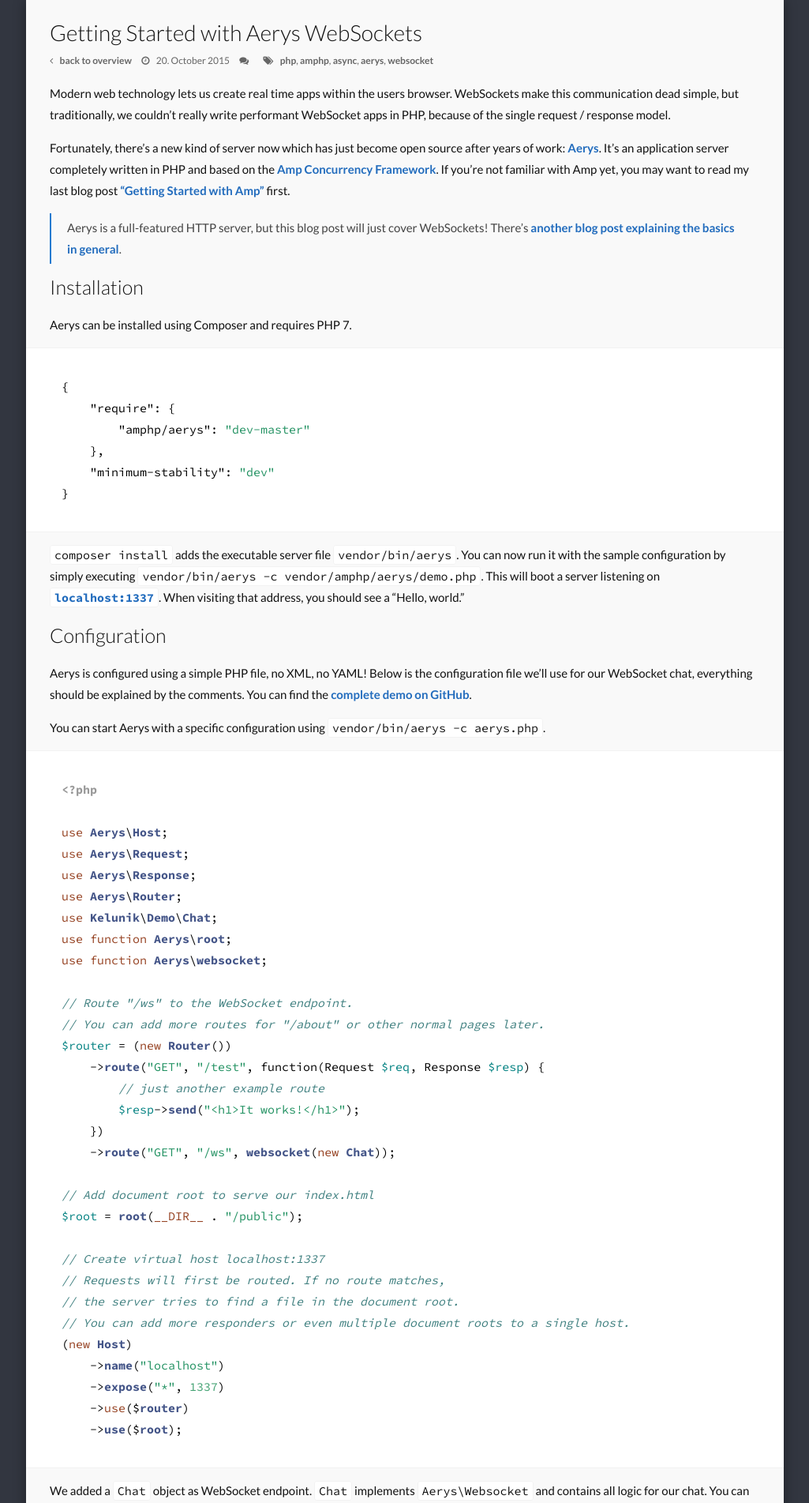
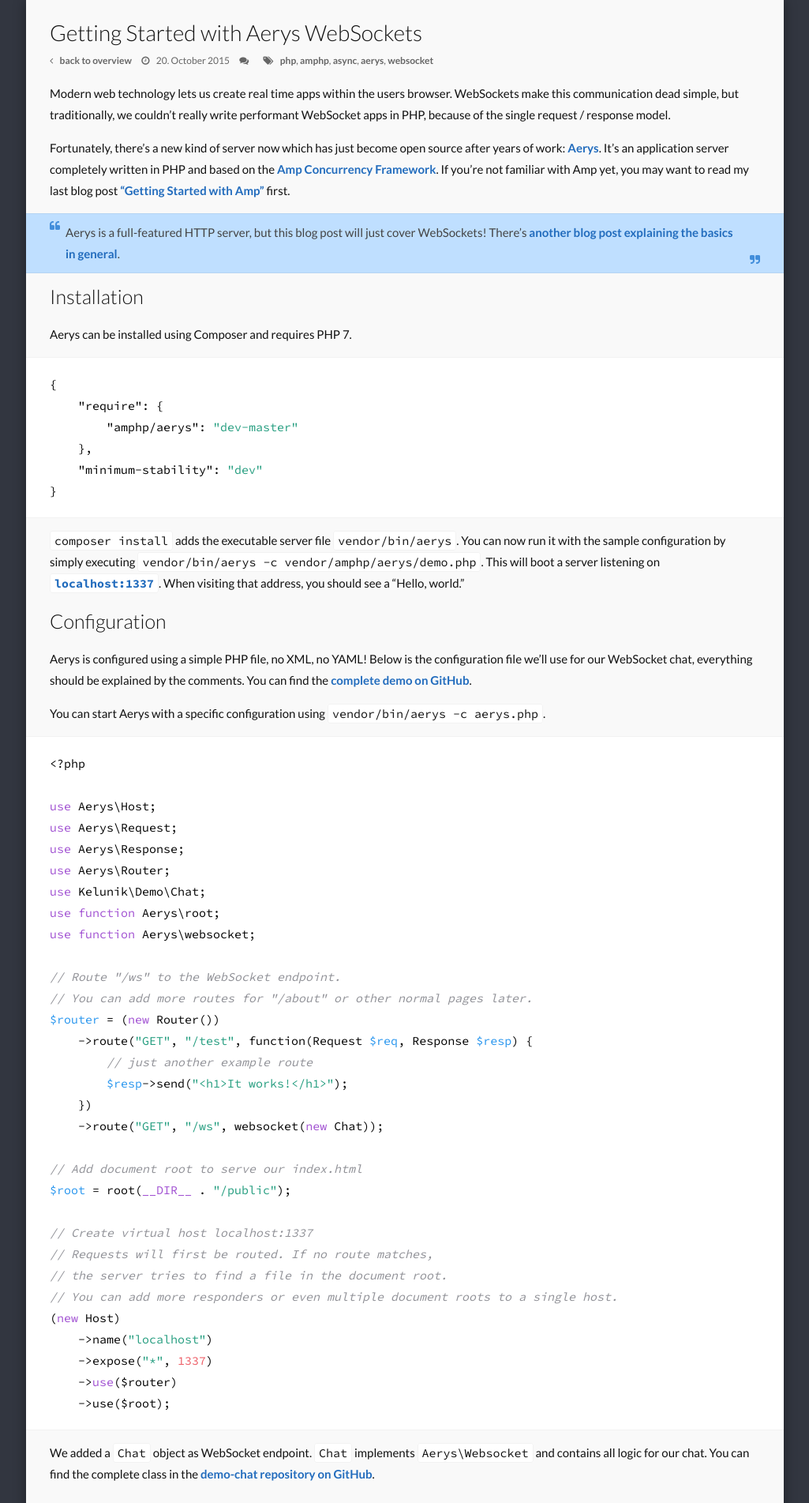
Before and after one commit to kelunik/kelunik.github.io, a Jekyll site: the page built from _posts/2015-10-20-getting-started-with-aerys-websockets.md, in a window 1280 px wide. Shown: the top 1903 px of the page at 79% size, without its empty margins (127-1152 px from the left). Built offline with Jekyll 4.4.1, drawn with Linux system fonts in a browser that asks for light colours; nearby versions of some CDN libraries; comment, search, counter and statistics services are not loaded.

Commit message:
Update design and color scheme

```diff
--- a/_layouts/default.html
+++ b/_layouts/default.html
@@ -15,9 +15,9 @@
 	<meta name="viewport" content="width=device-width, initial-scale=1.0, user-scalable=no" />
 
 	<link rel="stylesheet" href="//cdnjs.cloudflare.com/ajax/libs/font-awesome/4.4.0/css/font-awesome.min.css" />
-	<link rel="stylesheet" href="//cdnjs.cloudflare.com/ajax/libs/highlight.js/8.7/styles/docco.min.css" />
 	<link rel="stylesheet" href="//fonts.googleapis.com/css?family=Lato:300,400,700,900|Source+Code+Pro:300,400,700" />
 	<link rel="stylesheet" href="/css/screen.css" />
+	<link rel="stylesheet" href="/css/hljs.css" />
 
 	<link rel="alternate" type="application/rss+xml" href="/rss.xml" />
 
--- a/_layouts/post.html
+++ b/_layouts/post.html
@@ -40,9 +40,9 @@
 	<meta name="viewport" content="width=device-width, initial-scale=1.0, user-scalable=no" />
 
 	<link rel="stylesheet" href="//cdnjs.cloudflare.com/ajax/libs/font-awesome/4.4.0/css/font-awesome.min.css" />
-	<link rel="stylesheet" href="//cdnjs.cloudflare.com/ajax/libs/highlight.js/8.7/styles/docco.min.css" />
 	<link rel="stylesheet" href="//fonts.googleapis.com/css?family=Lato:300,400,700,900|Source+Code+Pro:300,400,700" />
 	<link rel="stylesheet" href="/css/screen.css" />
+    <link rel="stylesheet" href="/css/hljs.css" />
 
 	<link rel="alternate" type="application/rss+xml" href="/rss.xml" />
 
--- a/_layouts/tags.html
+++ b/_layouts/tags.html
@@ -15,9 +15,9 @@
 	<meta name="viewport" content="width=device-width, initial-scale=1.0, user-scalable=no" />
 
 	<link rel="stylesheet" href="//cdnjs.cloudflare.com/ajax/libs/font-awesome/4.4.0/css/font-awesome.min.css" />
-	<link rel="stylesheet" href="//cdnjs.cloudflare.com/ajax/libs/highlight.js/8.7/styles/docco.min.css" />
 	<link rel="stylesheet" href="//fonts.googleapis.com/css?family=Lato:300,400,700,900|Source+Code+Pro:300,400,700" />
 	<link rel="stylesheet" href="/css/screen.css" />
+	<link rel="stylesheet" href="/css/hljs.css" />
 
 	<link rel="alternate" type="application/rss+xml" href="/rss.xml" />
 
--- /dev/null
+++ b/css/hljs.css
@@ -0,0 +1,120 @@
+.hljs {
+    display: block;
+    overflow-x: auto;
+    color: #000;
+	background-color: transparent;
+	padding: 0;
+	margin: 0;
+	-webkit-text-size-adjust: none;
+}
+
+.hljs-comment,
+.diff .hljs-header {
+    color: #909197;
+    font-style: italic;
+}
+
+.hljs-keyword,
+.assignment,
+.hljs-literal,
+.css .rule .hljs-keyword,
+.hljs-winutils,
+.javascript .hljs-title,
+.lisp .hljs-title,
+.hljs-subst {
+    color: #a151d2;
+}
+
+.hljs-number,
+.hljs-hexcolor {
+    color: #ed5c65;
+}
+
+.hljs-string,
+.hljs-tag .hljs-value,
+.hljs-doctag,
+.tex .hljs-formula,
+.hljs-name {
+    color: #249d7f;
+}
+
+.hljs-params {
+    color: #2795ee;
+}
+
+.javascript .hljs-title,
+.lisp .hljs-title,
+.hljs-subst {
+    font-weight: normal;
+}
+
+.hljs-class .hljs-title,
+.haskell .hljs-label,
+.tex .hljs-command {
+    color: #458;
+    font-weight: bold;
+}
+
+.hljs-tag,
+.hljs-tag .hljs-title,
+.hljs-rule .hljs-property,
+.django .hljs-tag .hljs-keyword {
+    color: #2795ee;
+    font-weight: normal;
+}
+
+.hljs-attribute,
+.hljs-variable,
+.instancevar,
+.lisp .hljs-body {
+    color: #2795ee;
+}
+
+.hljs-regexp {
+    color: #b68;
+}
+
+.hljs-class {
+    color: #333;
+    font-weight: bold;
+}
+
+.hljs-symbol,
+.ruby .hljs-symbol .hljs-string,
+.ruby .hljs-symbol .hljs-keyword,
+.ruby .hljs-symbol .keymethods,
+.lisp .hljs-keyword,
+.tex .hljs-special,
+.input_number {
+    color: #990073;
+}
+
+.hljs-preprocessor,
+.hljs-pragma,
+.hljs-pi,
+.hljs-doctype,
+.hljs-shebang,
+.hljs-cdata {
+    color: #999;
+    font-weight: bold;
+}
+
+.hljs-deletion {
+    background: #fdd;
+}
+
+.hljs-addition {
+    background: #dfd;
+}
+
+.diff .hljs-change {
+    background: #0086b3;
+}
+
+.hljs-chunk {
+    color: #aaa;
+}
+
+.tex .hljs-formula {
+    opacity: .5;
+}
--- a/css/screen.css
+++ b/css/screen.css
@@ -11,13 +11,15 @@
 a { text-decoration: none; color: #226cbd; font-weight: bold; }
 a:hover { text-decoration: underline; }
 
-blockquote { padding: 5px 20px; margin: 10px 0; border-left: 2px solid rgba(0,100,200,.85); color: #444; }
+blockquote { padding: 10px 50px; margin: 10px -30px; position: relative; color: #444; background: #BFDFFF; border-top: 1px solid rgba(0,0,0,.05); border-bottom: 1px solid rgba(0,0,0,.05); }
+blockquote::before { content: "\f10d"; color: rgb(0,100,200); font-family: "FontAwesome"; font-size: 14px; opacity: .65; position: absolute; left: 30px; top: 2px; }
+blockquote::after { content: "\f10e"; color: rgb(0,100,200); font-family: "FontAwesome"; font-size: 14px; opacity: .65; position: absolute; right: 30px; bottom: 2px; }
 blockquote p:first-child { margin-top: 0; }
 blockquote p:last-child { margin-bottom: 0; }
 
 hr { height: 0; border: 0; border-bottom: 1px solid #ddd; margin: 20px 0; }
 
-.related-posts { border-top: 2px solid rgba(0,39,59,.08); /* disqus color */ border-bottom: 2px solid rgba(0,39,59,.08); /* disqus color */ padding: 20px 0 10px 0; margin: 20px 0; }
+.related-posts { padding: 20px 30px 10px 30px; margin: 20px -30px; background: #fff; border-top: 1px solid rgba(0,0,0,.05); border-bottom: 1px solid rgba(0,0,0,.05); }
 
 .preview { padding: 20px 0; border-radius: 2px; border-top: 1px solid #ddd; }
 .preview:first-of-type { border-top: 0; }
@@ -30,10 +32,11 @@
 .preview header, .post header, .body-tags header { font-size: 12px; }
 .preview header a, .post header a, .body-tags header a { color: #666; }
 
-footer { border-top: 2px solid rgba(0,39,59,.08); /* disqus color */ margin-top: 10px; padding: 20px 0 0 0; }
+footer { border-top: 1px solid rgba(0,0,0,.05); border-bottom: 1px solid rgba(0,0,0,.05); margin: 10px -30px -20px -30px; padding: 20px 30px 15px 30px; background: #ddd; }
 footer a { color: #666; }
 
 code { font-family: "Source Code Pro", monospace; }
 p code { border-radius: 3px; background-color: #fff; border: 1px solid rgba(0,0,0,.05); padding: 2px 5px; }
 pre { background-color: #fff; margin: 15px -30px; padding: 20px 30px; border-top: 1px solid rgba(0,0,0,.05); border-bottom: 1px solid rgba(0,0,0,.05); }
-.hljs { background-color: transparent; padding: 0; margin: 0; }
+
+.update { text-align: center; margin: 15px -30px; padding: 15px 30px; background: #fff; border-top: 1px solid rgba(0,0,0,.05); border-bottom: 1px solid rgba(0,0,0,.05); }
```
Also changed, not shown: _posts/2015-11-22-namecheap-ssl.md (+1 -5 lines).
